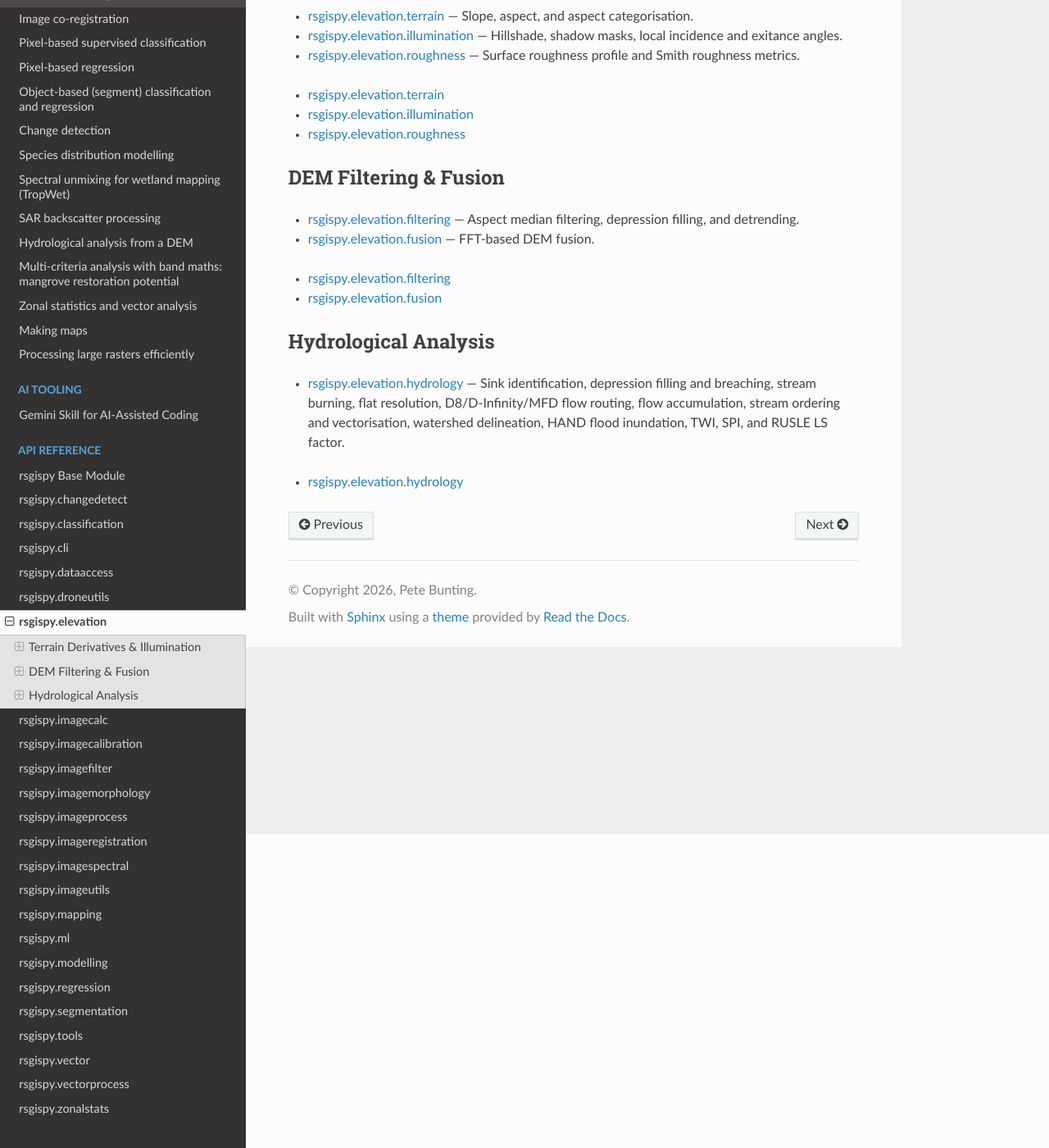
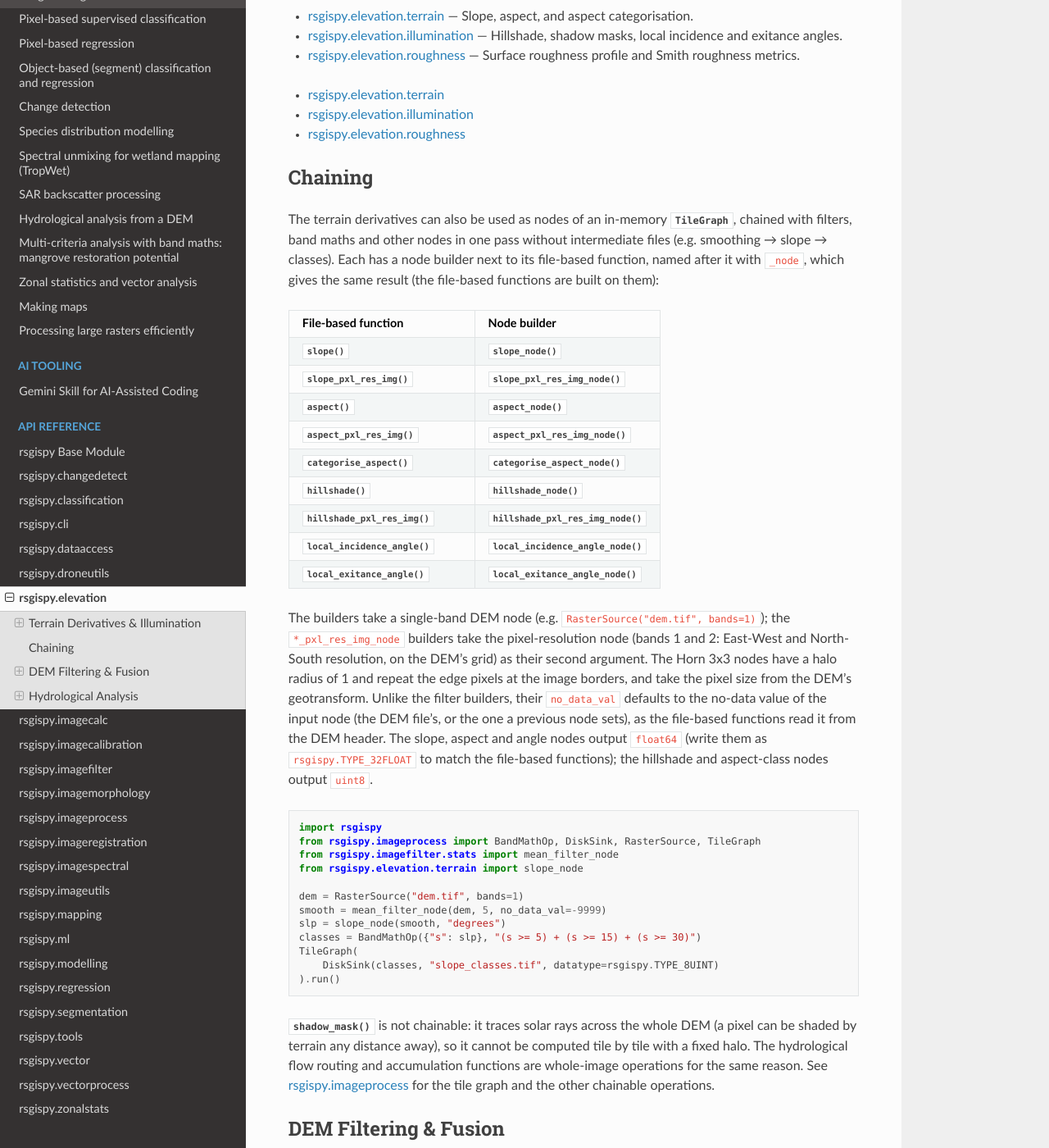
Before and after one commit to remotesensinginfo/rsgispy, a Sphinx documentation site: the page built from docs/rsgispy_elevation.rst, in a window 1280 px wide and 1400 px high, scrolled down 383 px. Shown: the whole window at 82% size. Built offline with Sphinx 7.4.7 and the Read the Docs theme 3.1.0, drawn with Linux system fonts in a browser that asks for light colours; some of the changed text lies outside the part shown.

Commit message:
Document chaining the terrain and illumination nodes
Add a Chaining section to the rsgispy.elevation API page (file function
to node builder table, input and no-data conventions, an example of
smoothing -> slope -> classes, and why shadow_mask is not chainable), and
the node builders to the terrain section of the AI skill reference.

Co-Authored-By: Claude Opus 5.5 <noreply@anthropic.com>

```diff
--- a/docs/rsgispy_elevation.rst
+++ b/docs/rsgispy_elevation.rst
@@ -21,6 +21,75 @@ Terrain Derivatives & Illumination
    elevation/terrain
    elevation/illumination
    elevation/roughness
+
+Chaining
+--------
+
+The terrain derivatives can also be used as nodes of an in-memory
+:class:`~rsgispy.imageprocess.TileGraph`, chained with filters, band maths
+and other nodes in one pass without intermediate files (e.g. smoothing →
+slope → classes). Each has a node builder next to its file-based function,
+named after it with ``_node``, which gives the same result (the file-based
+functions are built on them):
+
+.. list-table::
+   :header-rows: 1
+   :widths: 50 50
+
+   * - File-based function
+     - Node builder
+   * - :func:`~rsgispy.elevation.terrain.slope`
+     - :func:`~rsgispy.elevation.terrain.slope_node`
+   * - :func:`~rsgispy.elevation.terrain.slope_pxl_res_img`
+     - :func:`~rsgispy.elevation.terrain.slope_pxl_res_img_node`
+   * - :func:`~rsgispy.elevation.terrain.aspect`
+     - :func:`~rsgispy.elevation.terrain.aspect_node`
+   * - :func:`~rsgispy.elevation.terrain.aspect_pxl_res_img`
+     - :func:`~rsgispy.elevation.terrain.aspect_pxl_res_img_node`
+   * - :func:`~rsgispy.elevation.terrain.categorise_aspect`
+     - :func:`~rsgispy.elevation.terrain.categorise_aspect_node`
+   * - :func:`~rsgispy.elevation.illumination.hillshade`
+     - :func:`~rsgispy.elevation.illumination.hillshade_node`
+   * - :func:`~rsgispy.elevation.illumination.hillshade_pxl_res_img`
+     - :func:`~rsgispy.elevation.illumination.hillshade_pxl_res_img_node`
+   * - :func:`~rsgispy.elevation.illumination.local_incidence_angle`
+     - :func:`~rsgispy.elevation.illumination.local_incidence_angle_node`
+   * - :func:`~rsgispy.elevation.illumination.local_exitance_angle`
+     - :func:`~rsgispy.elevation.illumination.local_exitance_angle_node`
+
+The builders take a single-band DEM node (e.g. ``RasterSource("dem.tif",
+bands=1)``); the ``*_pxl_res_img_node`` builders take the pixel-resolution
+node (bands 1 and 2: East-West and North-South resolution, on the DEM's
+grid) as their second argument. The Horn 3x3 nodes have a halo radius of 1
+and repeat the edge pixels at the image borders, and take the pixel size
+from the DEM's geotransform. Unlike the filter builders, their
+``no_data_val`` defaults to the no-data value of the input node (the DEM
+file's, or the one a previous node sets), as the file-based functions read
+it from the DEM header. The slope, aspect and angle nodes output
+``float64`` (write them as ``rsgispy.TYPE_32FLOAT`` to match the file-based
+functions); the hillshade and aspect-class nodes output ``uint8``.
+
+.. code-block:: python
+
+   import rsgispy
+   from rsgispy.imageprocess import BandMathOp, DiskSink, RasterSource, TileGraph
+   from rsgispy.imagefilter.stats import mean_filter_node
+   from rsgispy.elevation.terrain import slope_node
+
+   dem = RasterSource("dem.tif", bands=1)
+   smooth = mean_filter_node(dem, 5, no_data_val=-9999)
+   slp = slope_node(smooth, "degrees")
+   classes = BandMathOp({"s": slp}, "(s >= 5) + (s >= 15) + (s >= 30)")
+   TileGraph(
+       DiskSink(classes, "slope_classes.tif", datatype=rsgispy.TYPE_8UINT)
+   ).run()
+
+:func:`~rsgispy.elevation.illumination.shadow_mask` is not chainable: it
+traces solar rays across the whole DEM (a pixel can be shaded by terrain
+any distance away), so it cannot be computed tile by tile with a fixed
+halo. The hydrological flow routing and accumulation functions are
+whole-image operations for the same reason. See :doc:`rsgispy_imageprocess`
+for the tile graph and the other chainable operations.
 
 DEM Filtering & Fusion
 ----------------------
```
Also changed, not shown: skills/rsgispy/references/elevation_segmentation_and_filters.md (+20 -0 lines).
